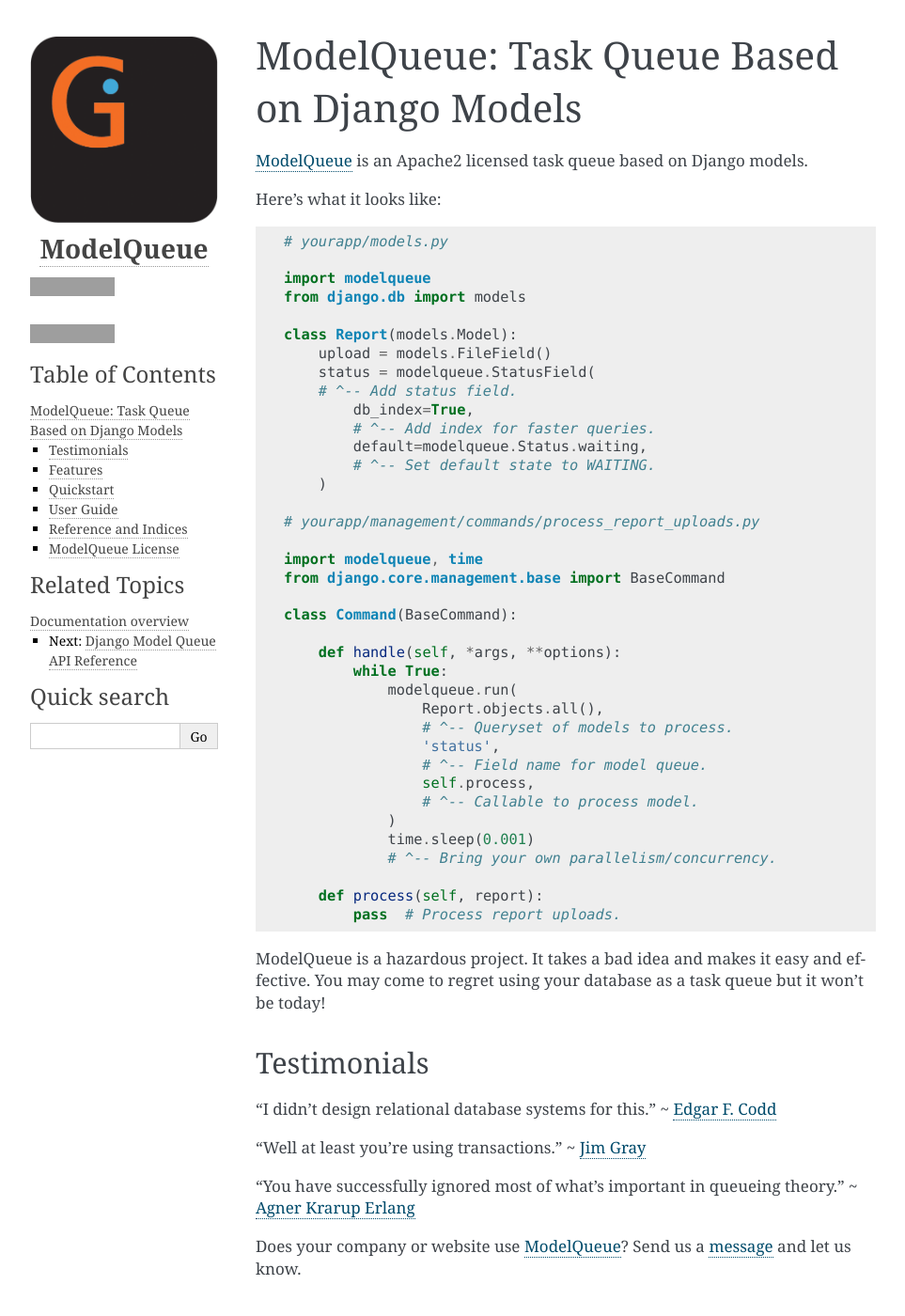
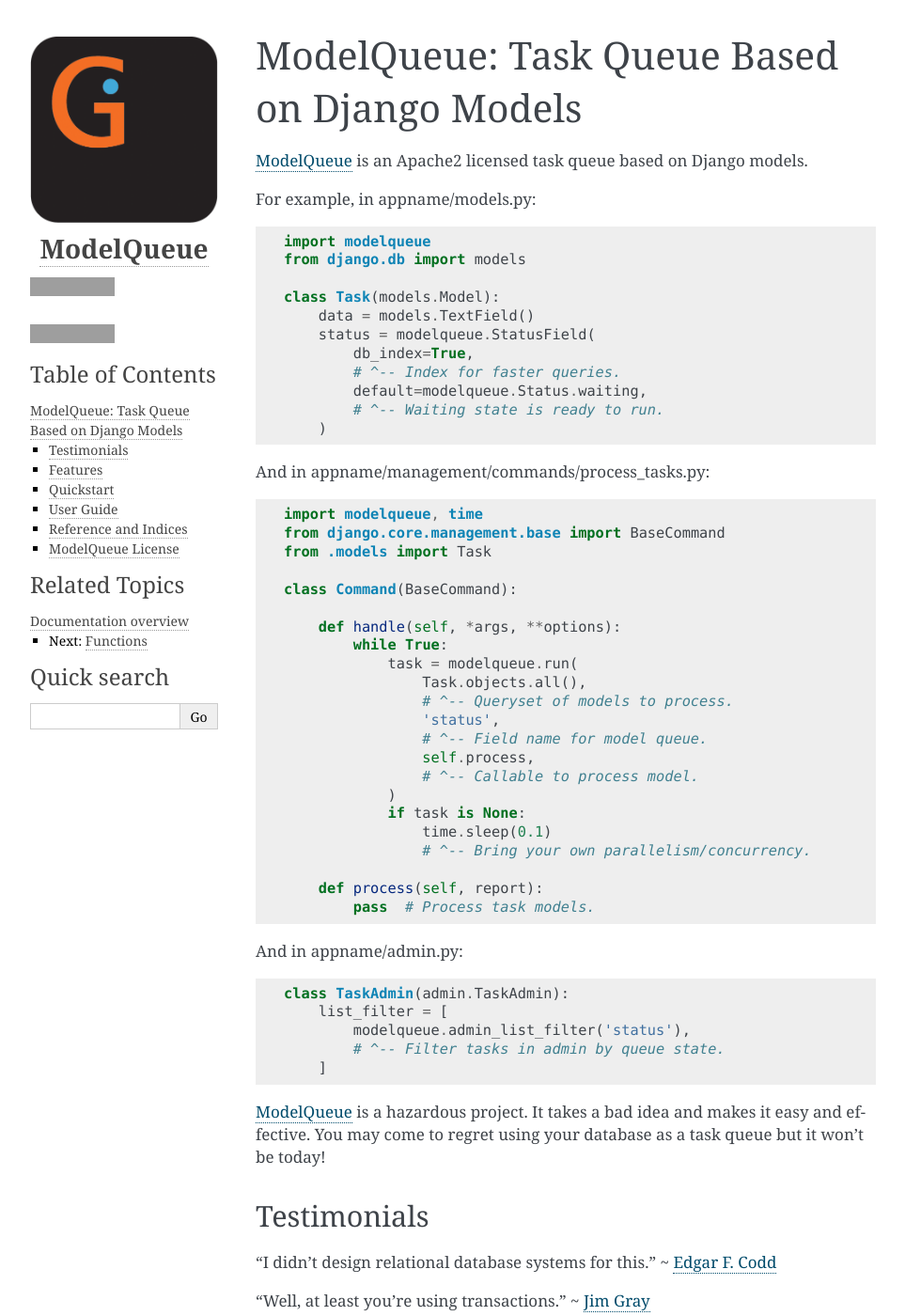
Before and after one commit to grantjenks/django-modelqueue, a Sphinx documentation site: the page built from docs/index.rst, in a window 1280 px wide and 1400 px high. Shown: the whole window at 94% size, without its empty margins (148-1111 px from the left). Built offline with Sphinx 7.4.7, drawn with Linux system fonts in a browser that asks for light colours; some of the changed text lies outside the part shown; grey boxes are pictures that could not be loaded.

Commit message:
Update documentation

```diff
--- a/README.rst
+++ b/README.rst
@@ -3,49 +3,54 @@
 
 `ModelQueue`_ is an Apache2 licensed task queue based on Django models.
 
-Here's what it looks like:
-
-::
-
-    # yourapp/models.py
+For example, in appname/models.py::
 
     import modelqueue
     from django.db import models
 
-    class Report(models.Model):
-        upload = models.FileField()
+    class Task(models.Model):
+        data = models.TextField()
         status = modelqueue.StatusField(
-        # ^-- Add status field.
             db_index=True,
-            # ^-- Add index for faster queries.
+            # ^-- Index for faster queries.
             default=modelqueue.Status.waiting,
-            # ^-- Set default state to WAITING.
+            # ^-- Waiting state is ready to run.
         )
 
-    # yourapp/management/commands/process_report_uploads.py
+And in appname/management/commands/process_tasks.py::
 
     import modelqueue, time
     from django.core.management.base import BaseCommand
+    from .models import Task
 
     class Command(BaseCommand):
 
         def handle(self, *args, **options):
             while True:
-                modelqueue.run(
-                    Report.objects.all(),
+                task = modelqueue.run(
+                    Task.objects.all(),
                     # ^-- Queryset of models to process.
                     'status',
                     # ^-- Field name for model queue.
                     self.process,
                     # ^-- Callable to process model.
                 )
-                time.sleep(0.001)
-                # ^-- Bring your own parallelism/concurrency.
+                if task is None:
+                    time.sleep(0.1)
+                    # ^-- Bring your own parallelism/concurrency.
 
         def process(self, report):
-            pass  # Process report uploads.
+            pass  # Process task models.
 
-ModelQueue is a hazardous project. It takes a bad idea and makes it easy and
+And in appname/admin.py::
+
+    class TaskAdmin(admin.TaskAdmin):
+        list_filter = [
+            modelqueue.admin_list_filter('status'),
+            # ^-- Filter tasks in admin by queue state.
+        ]
+
+`ModelQueue`_ is a hazardous project. It takes a bad idea and makes it easy and
 effective. You may come to regret using your database as a task queue but it
 won't be today!
 
@@ -54,7 +59,7 @@
 
 "I didn't design relational database systems for this." ~ `Edgar F. Codd`_
 
-"Well at least you're using transactions." ~ `Jim Gray`_
+"Well, at least you're using transactions." ~ `Jim Gray`_
 
 "You have successfully ignored most of what's important in queueing theory." ~
 `Agner Krarup Erlang`_
@@ -89,16 +94,16 @@
 Quickstart
 ----------
 
-Installing ModelQueue is simple with `pip
-<https://pypi.python.org/pypi/pip>`_::
+Installing `ModelQueue`_ is simple with `pip
+<https://pypi.org/project/pip/>`_::
 
-  $ pip install modelqueue
+    $ python -m pip install modelqueue
 
 You can access documentation in the interpreter with Python's built-in help
 function::
 
-  >>> import modelqueue
-  >>> help(modelqueue)
+    >>> import modelqueue
+    >>> help(modelqueue)
 
 User Guide
 ----------
```
Also changed, not shown: docs/api.rst (+1 -17 lines), modelqueue/__init__.py (+21 -6 lines).
